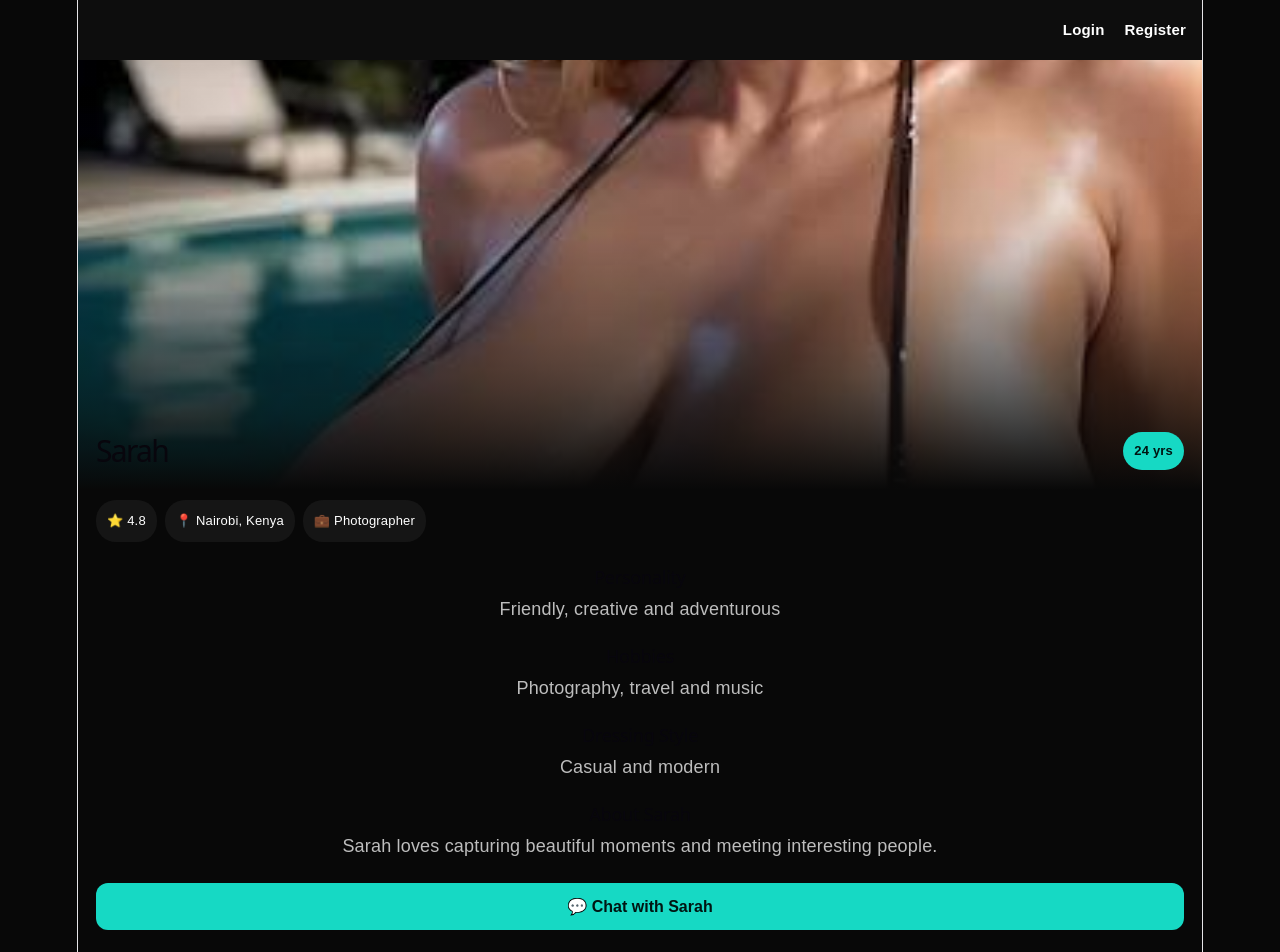
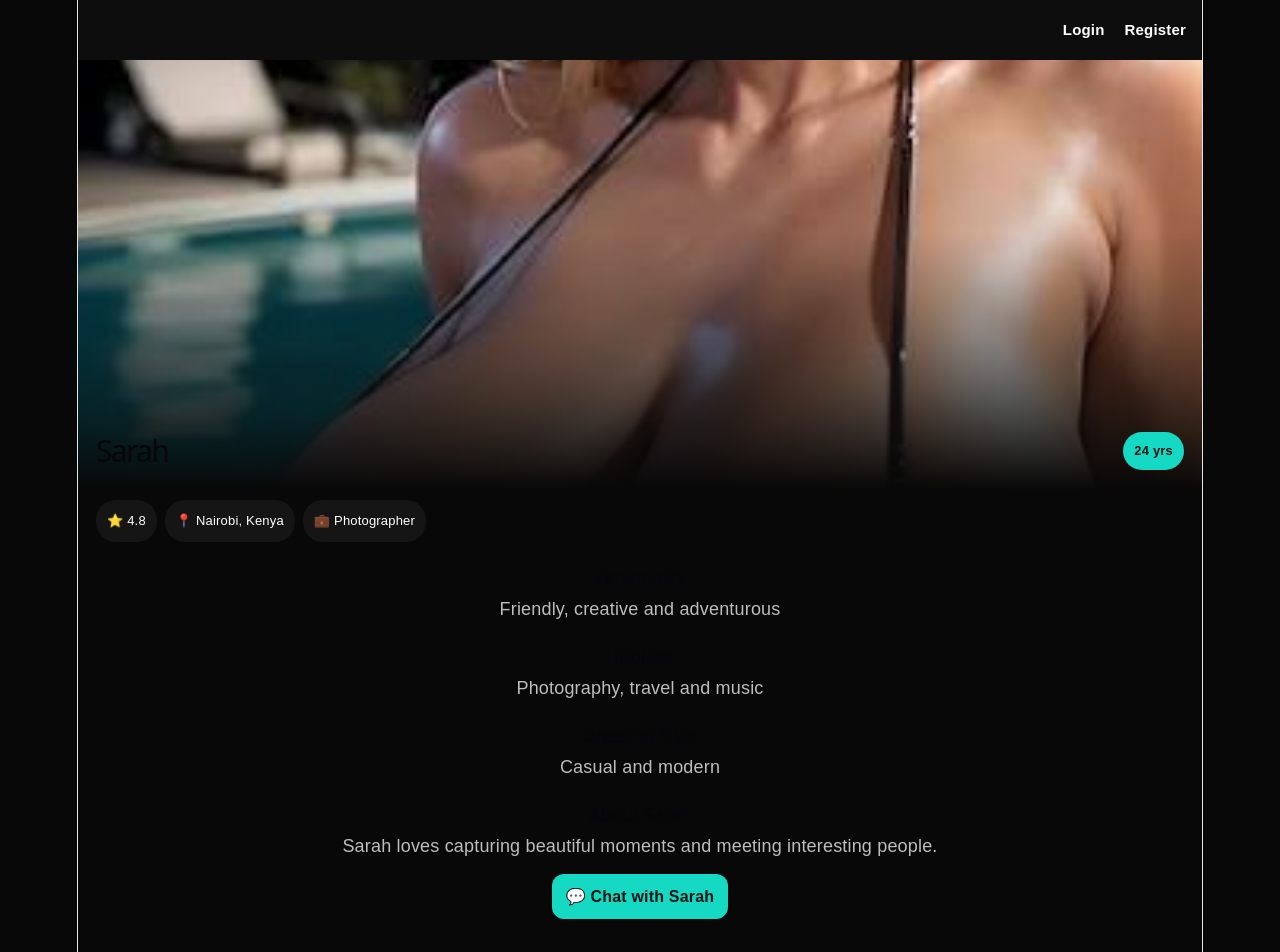
Before and after one commit to gwijigramsupport/ai-character, a React (Vite) app: page /character/1 in a window 1280 px wide. Shown: the top 952 px of the page. Built offline with nearby package versions, Linux system fonts and the light colour scheme.

Commit message:
Update CharacterProfile.jsx

```diff
--- a/src/pages/CharacterProfile.jsx
+++ b/src/pages/CharacterProfile.jsx
@@ -1,4 +1,4 @@
-import { useParams } from 'react-router-dom'
+import { Link, useParams } from 'react-router-dom'
 import characters from '../data/characters'
 
 function CharacterProfile() {
@@ -59,9 +59,12 @@ function CharacterProfile() {
         <p>{character.about}</p>
       </section>
 
-      <button className="chat-button">
-        💬 Chat with {character.name}
-      </button>
+      <Link
+  to={`/chat/${character.id}`}
+  className="chat-button"
+>
+  💬 Chat with {character.name}
+</Link>
     </div>
   </main>
  )
```
